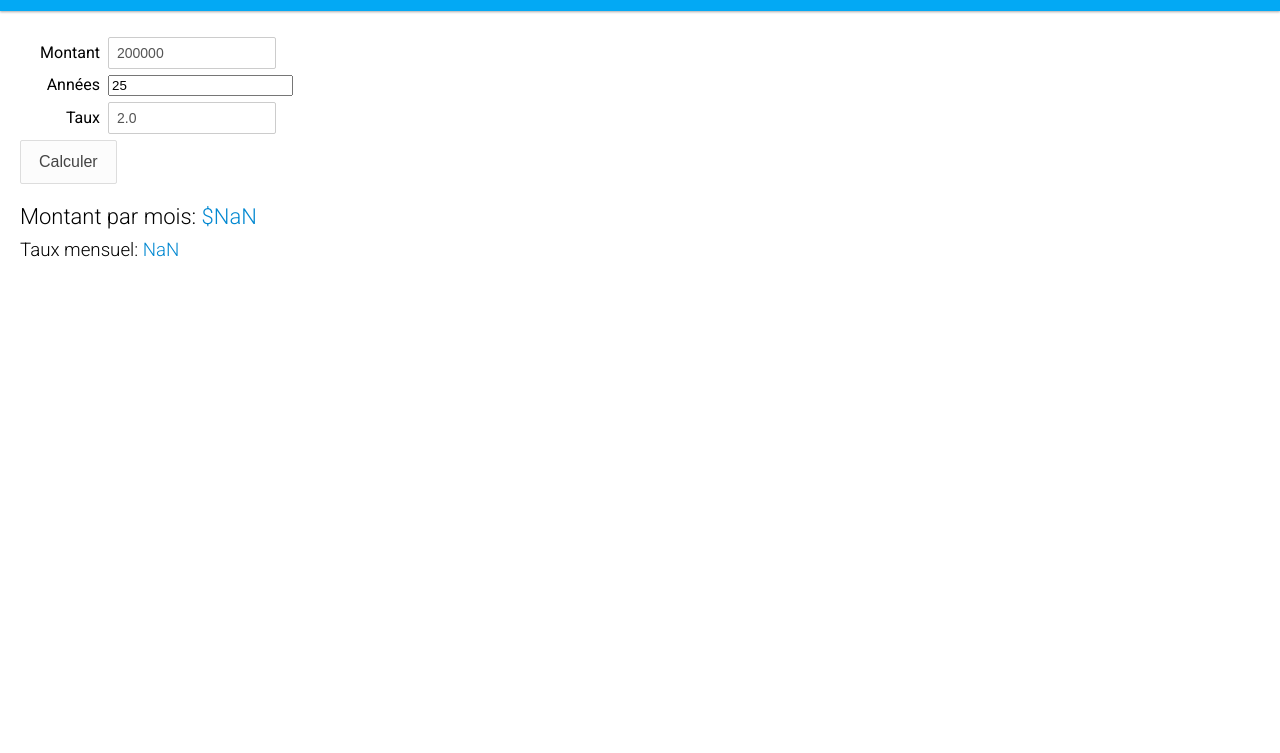
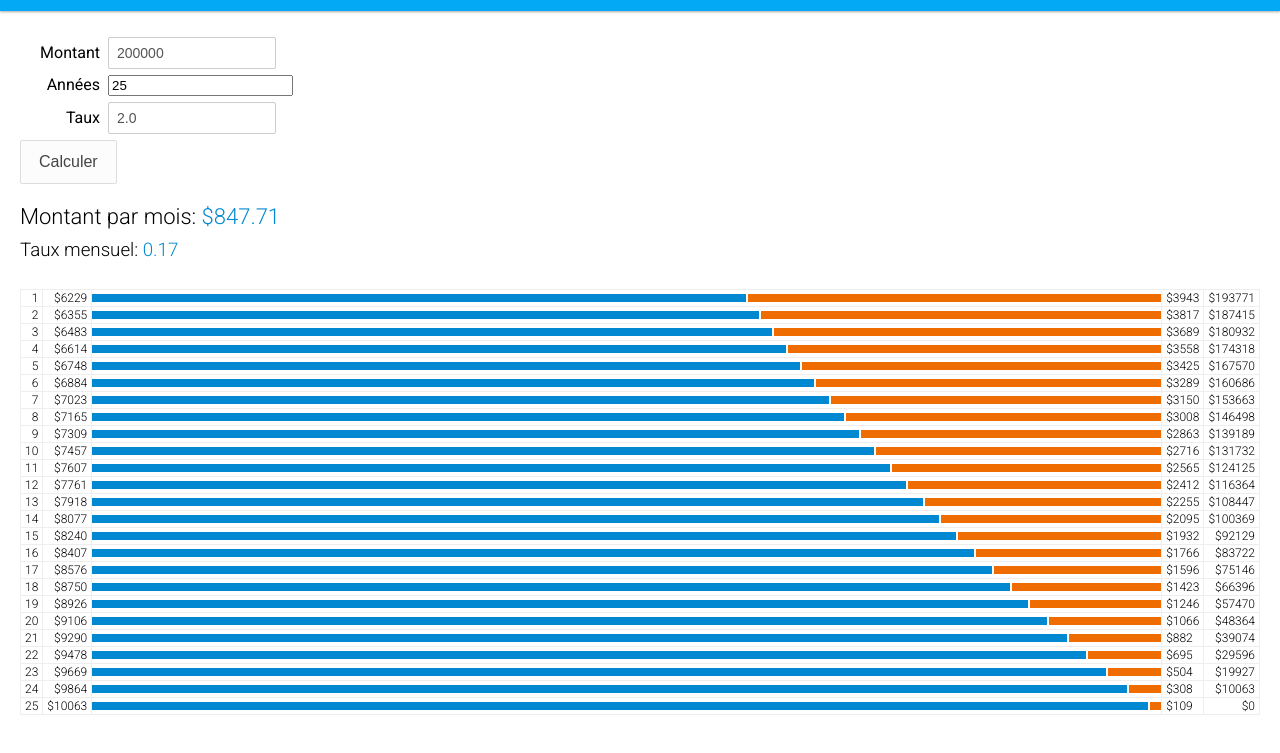
Before and after one commit to bart120/aliznet, a website built with webpack: page index.html in a window 1280 px wide. Both pictures are taken after a click on the button "Calculer". Shown: the part 45-798 px from the top of the page. Built offline with nearby package versions, Linux system fonts and the light colour scheme.

Commit message:
add display interest

```diff
--- a/index.html
+++ b/index.html
@@ -32,6 +32,7 @@
         </div>
         <h2>Montant par mois: <span id="monthlyPayment" class="currency"></span></h2>
         <h3>Taux mensuel: <span id="monthlyRate"></span></h3>
+        <table id="amortization"></table>
     </div>
 
 
--- a/index.js
+++ b/index.js
@@ -12,7 +12,27 @@ document.getElementById("btnCal").addEventListener('click', () => {
     // console.log(obj);
     document.getElementById("monthlyPayment").innerHTML = obj.monthlyPayment.toFixed(2);
     document.getElementById("monthlyRate").innerHTML = (obj.monthlyRate * 100).toFixed(2);
-    obj.amortization.forEach(x => {
-        console.log(x);
+
+    let html = '';
+    obj.amortization.forEach((x, index) => {
+        html += `
+            <tr>
+                <td>${index + 1}</td>
+                <td class="currency">${Math.round(x.principalY)}</td>
+                <td class="stretch">
+                    <div class="flex">
+                        <div class="bar principal"
+                            style="flex:${x.principalY};-webkit-flex:${x.principalY}">
+                        </div>
+                        <div class="bar interest"
+                            style="flex:${x.interestY};-webkit-flex:${x.interestY}">
+                        </div>
+                    </div>
+                </td>
+                <td class="currency left">${Math.round(x.interestY)}</td>
+                <td class="currency">${Math.round(x.balance)}</td>
+            </tr>
+        `;
+        document.getElementById('amortization').innerHTML = html;
     });
 });
--- a/mortgage.js
+++ b/mortgage.js
@@ -10,7 +10,7 @@ export class Mortgage {
     calculateMonthlyPayment() {
         let monthlyRate = 0;
         if (this.rate) {
-            monthlyRate = rate / 100 / 12;
+            monthlyRate = this.rate / 100 / 12;
         }
         let monthlyPayment = this.principal * monthlyRate / (1 - (Math.pow(1 / (1 + monthlyRate), this.years * 12)));
 
```
Also changed, not shown: build/main.bundle.js, 1 other file.
